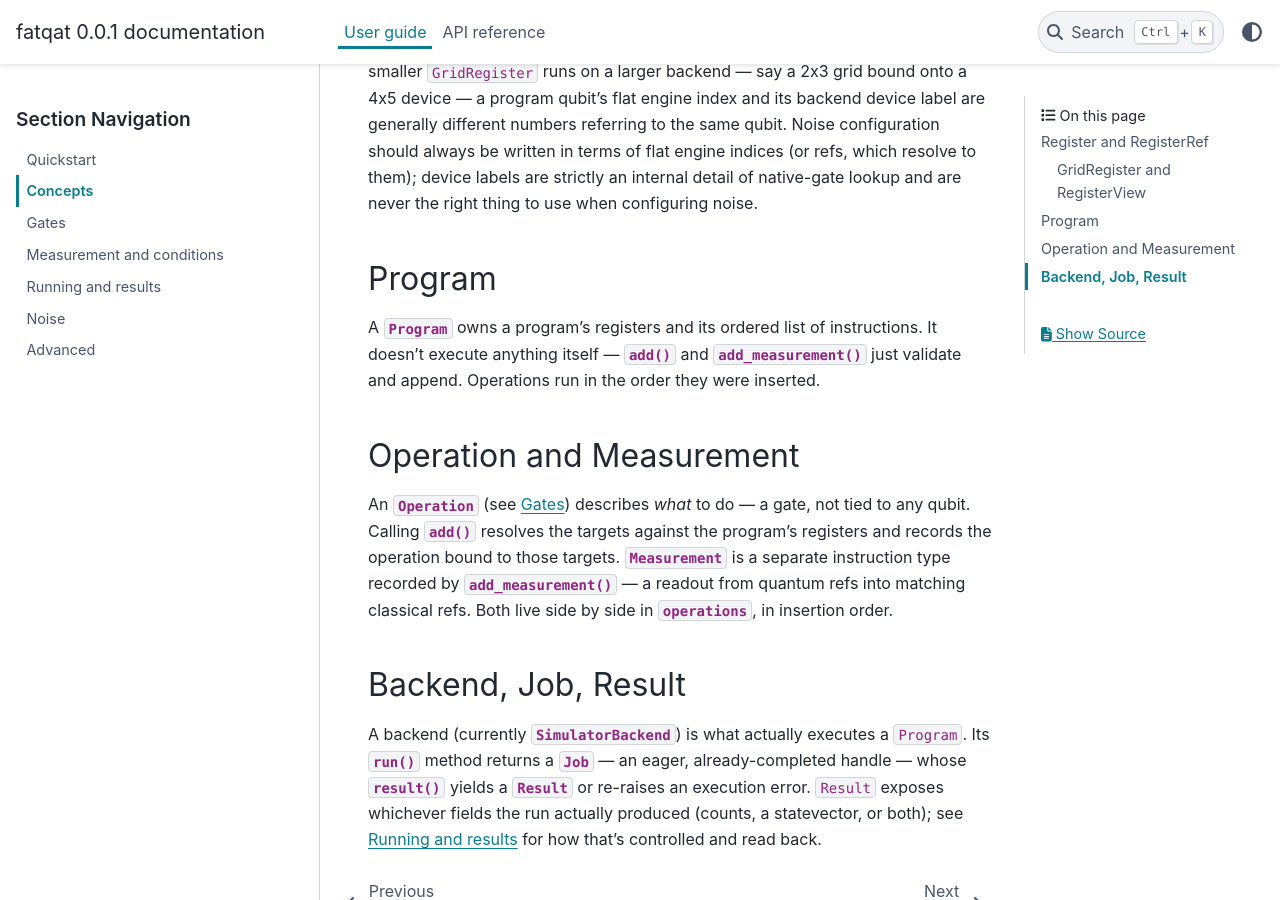
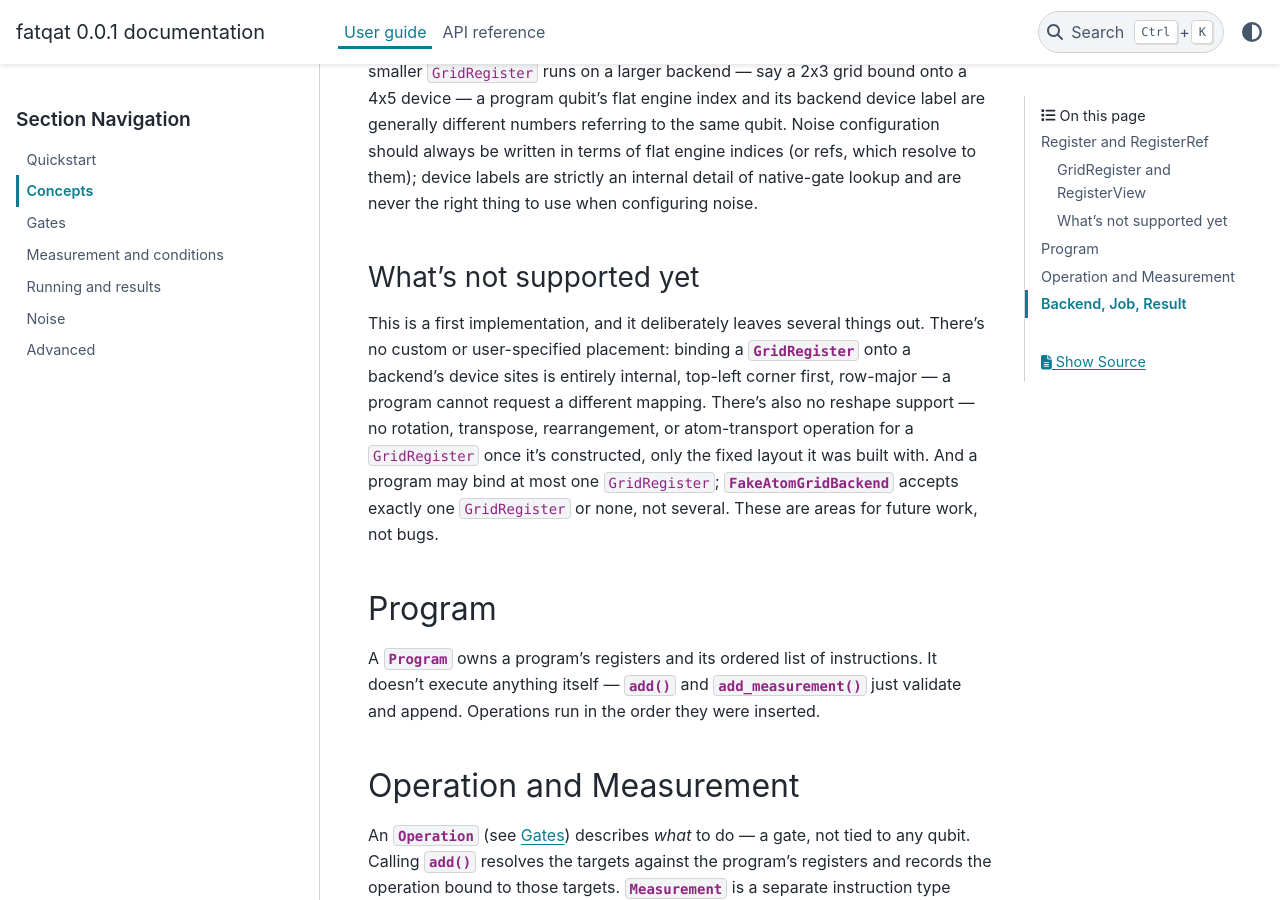
Before and after one commit to spaceqat/fatqat, a Sphinx documentation site: the page built from docs/sphinx/guide/concepts.md, in a window 1280 px wide and 900 px high, scrolled down 1286 px. Built offline with Sphinx 7.4.7 and the PyData theme 0.15.4, drawn with Linux system fonts in a browser that asks for light colours.

Commit message:
Document deferred GridRegister placement/reshape features
Adds a short "What's not supported yet" section to concepts.md
covering custom placement, reshape/rearrangement, and the
single-GridRegister-per-program limit, per the task 7 review finding.

```diff
--- a/docs/sphinx/guide/concepts.md
+++ b/docs/sphinx/guide/concepts.md
@@ -60,6 +60,19 @@ indices (or refs, which resolve to them); device labels are strictly an
 internal detail of native-gate lookup and are never the right thing to use
 when configuring noise.
 
+### What's not supported yet
+
+This is a first implementation, and it deliberately leaves several things
+out. There's no custom or user-specified placement: binding a
+{py:class}`~fatqat.GridRegister` onto a backend's device sites is entirely
+internal, top-left corner first, row-major — a program cannot request a
+different mapping. There's also no reshape support — no rotation,
+transpose, rearrangement, or atom-transport operation for a `GridRegister`
+once it's constructed, only the fixed layout it was built with. And a
+program may bind at most one `GridRegister`; {py:class}`FakeAtomGridBackend
+<fatqat.backends.FakeAtomGridBackend>` accepts exactly one `GridRegister` or
+none, not several. These are areas for future work, not bugs.
+
 ## Program
 
 A {py:class}`~fatqat.Program` owns a program's registers and its ordered list
```
